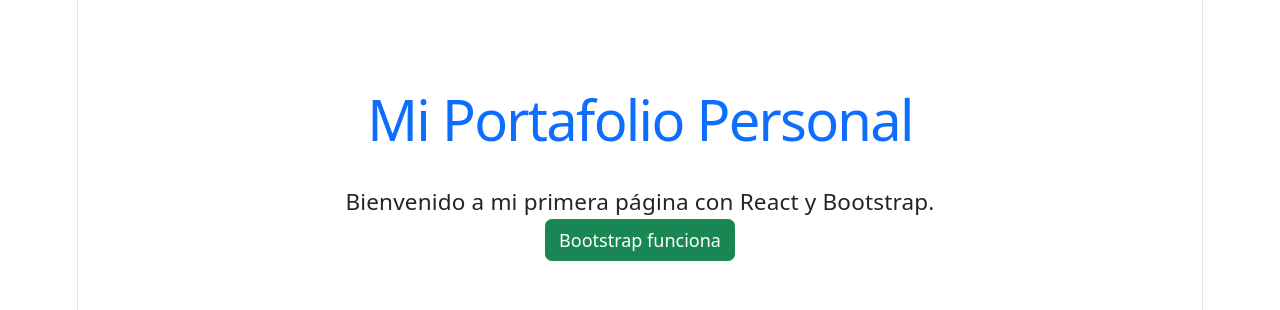
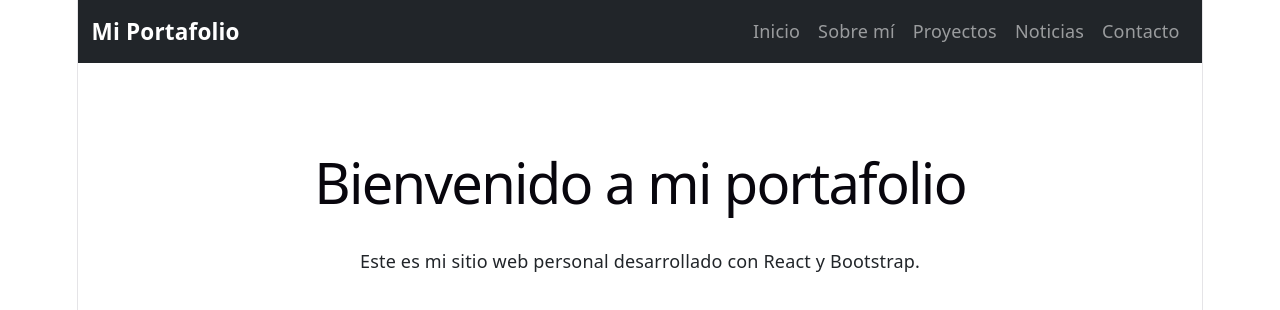
Before and after one commit to abelloderian19-dotcom/mi_portafolio, a React (Vite) app: page / in a window 1280 px wide. Shown: the top 310 px of the page. Built offline with nearby package versions, Linux system fonts and the light colour scheme.

Commit message:
feat(): creacion del navbar

```diff
--- a/src/App.jsx
+++ b/src/App.jsx
@@ -1,21 +1,87 @@
+
+import { useState } from 'react';
+
+function Navbar() {
+  const [menuAbierto, setMenuAbierto] = useState(false);
+
+  return (
+    <nav className="navbar navbar-expand-lg navbar-dark bg-dark">
+      <div className="container">
+
+        {/* Logo */}
+        <a className="navbar-brand fw-bold" href="#inicio">
+          Mi Portafolio
+        </a>
+
+        {/* Botón para celulares */}
+        <button
+          className="navbar-toggler"
+          type="button"
+          aria-label="Abrir menú"
+          aria-expanded={menuAbierto}
+          onClick={() => setMenuAbierto(!menuAbierto)}
+        >
+          <span className="navbar-toggler-icon"></span>
+        </button>
+
+        {/* Enlaces */}
+        <div className={`collapse navbar-collapse ${menuAbierto ? 'show' : ''}`}>
+          <ul className="navbar-nav ms-auto">
+
+            <li className="nav-item">
+              <a className="nav-link" href="#inicio"
+                onClick={() => setMenuAbierto(false)}>
+                Inicio
+              </a>
+            </li>
+
+            <li className="nav-item">
+              <a className="nav-link" href="#sobre-mi"
+                onClick={() => setMenuAbierto(false)}>
+                Sobre mí
+              </a>
+            </li>
+
+            <li className="nav-item">
+              <a className="nav-link" href="#proyectos"
+                onClick={() => setMenuAbierto(false)}>
+                Proyectos
+              </a>
+            </li>
+
+            <li className="nav-item">
+              <a className="nav-link" href="#noticias"
+                onClick={() => setMenuAbierto(false)}>
+                Noticias
+              </a>
+            </li>
+
+            <li className="nav-item">
+              <a className="nav-link" href="#contacto"
+                onClick={() => setMenuAbierto(false)}>
+                Contacto
+              </a>
+            </li>
+
+          </ul>
+        </div>
+
+      </div>
+    </nav>
+  );
+}
+
 function App() {
   return (
-    <div className="container mt-5">
+    <>
+      <Navbar />
 
-      <h1 className="text-primary">
-        Mi Portafolio Personal
-      </h1>
-
-      <p className="lead">
-        Bienvenido a mi primera página con React y Bootstrap.
-      </p>
-
-      <button className="btn btn-success">
-        Bootstrap funciona
-      </button>
-
-    </div>
-  )
+      <section id="inicio" className="container text-center mt-5">
+        <h1>Bienvenido a mi portafolio</h1>
+        <p>Este es mi sitio web personal desarrollado con React y Bootstrap.</p>
+      </section>
+    </>
+  );
 }
 
-export default App
+export default App;
```
